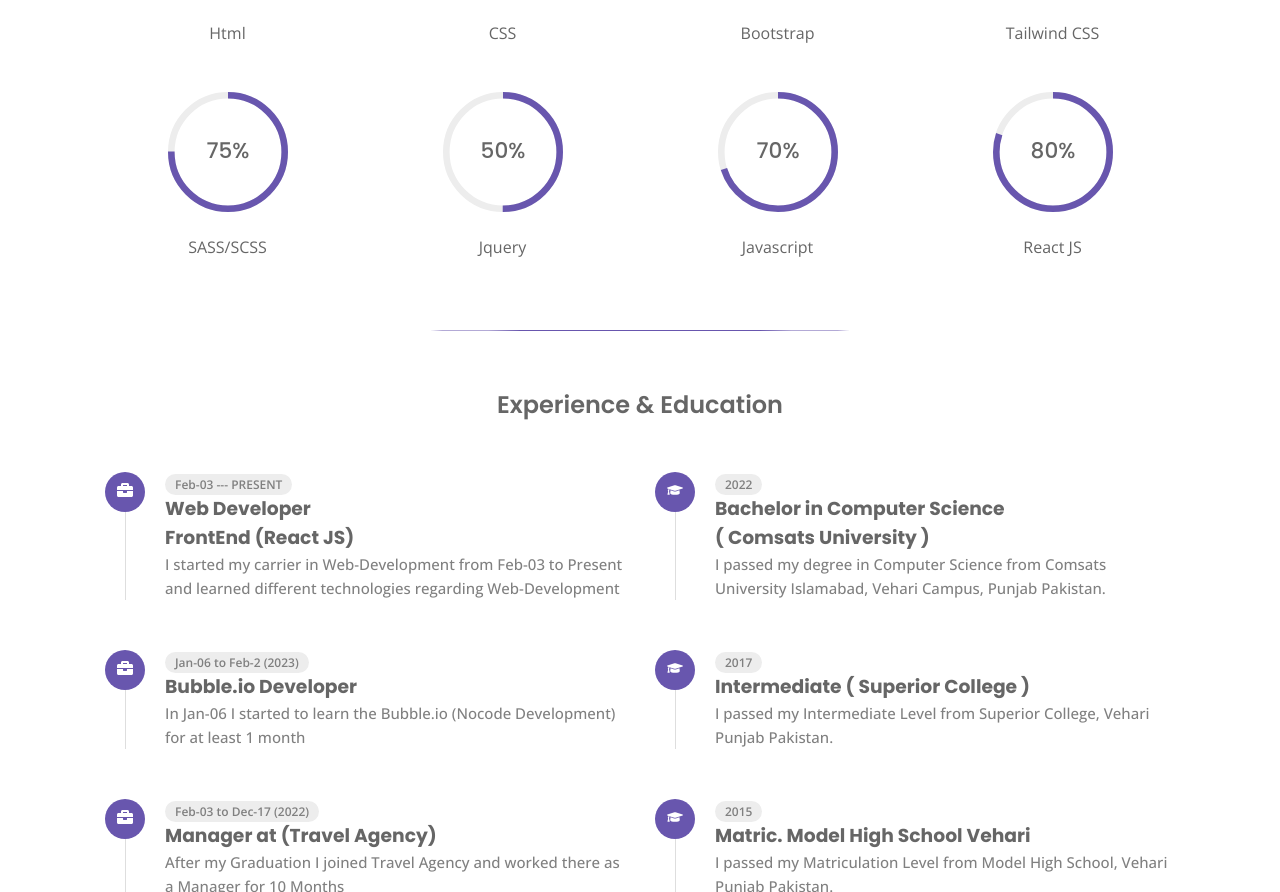
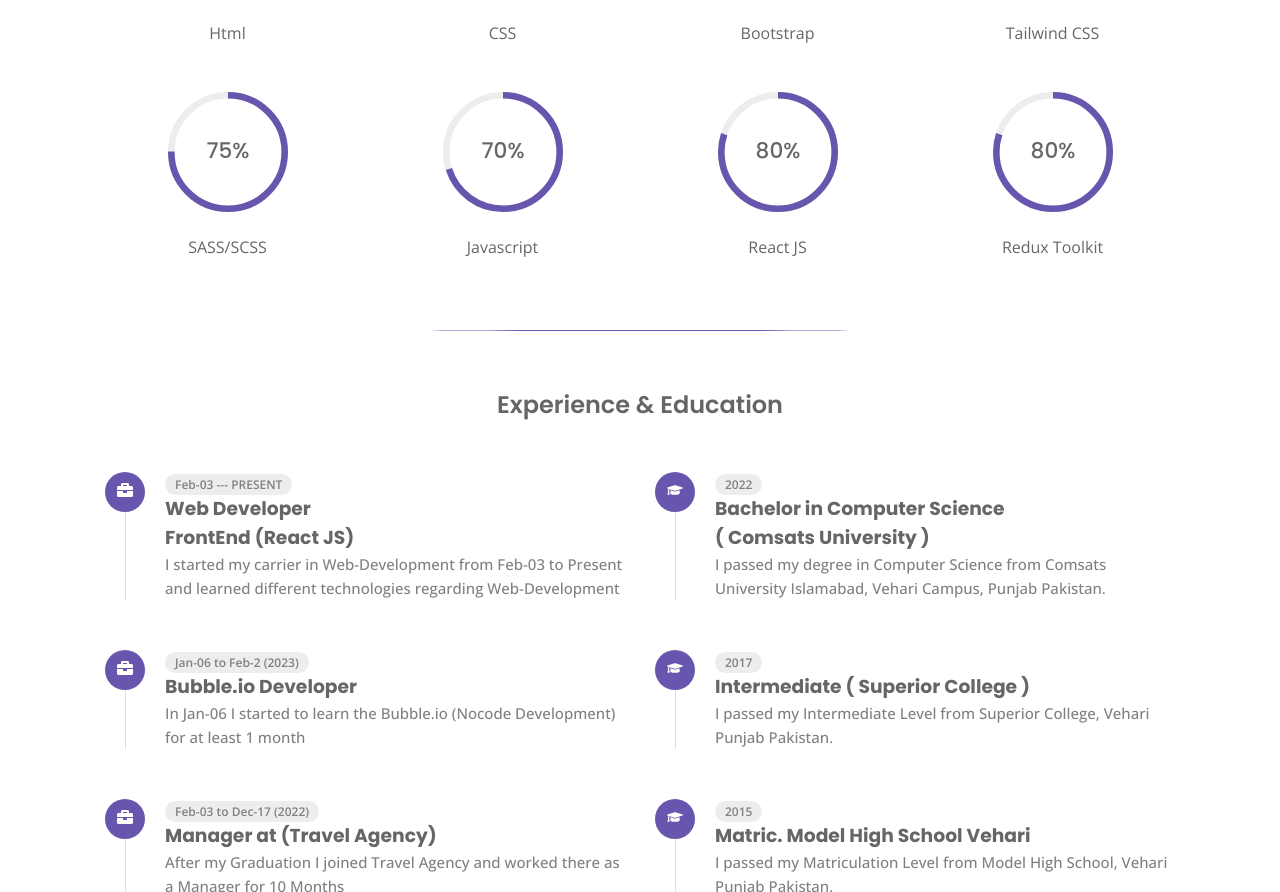
Before and after one commit to NaveedIlyas786/My_Portfolio_Reactjs, a React (Vite) app: page /about in a window 1280 px wide. Shown: the part 1020-1912 px from the top of the page. Built offline with nearby package versions, Linux system fonts and the light colour scheme.

Commit message:
Update data.jsx

```diff
--- a/src/data.jsx
+++ b/src/data.jsx
@@ -228,23 +228,23 @@ export const skills = [
     percentage: '75',
   },
 
+
   {
     id: 6,
-    title: 'Jquery',
-    percentage: '50',
-
-  },
-
-  {
-    id: 7,
     title: 'Javascript',
     percentage: '70',
   },
 
   {
-    id: 8,
+    id: 7,
     title: 'React JS',
     percentage: '80',
+  },
+  {
+    id: 8,
+    title: 'Redux Toolkit',
+    percentage: '80',
+
   },
 ];
 
```
